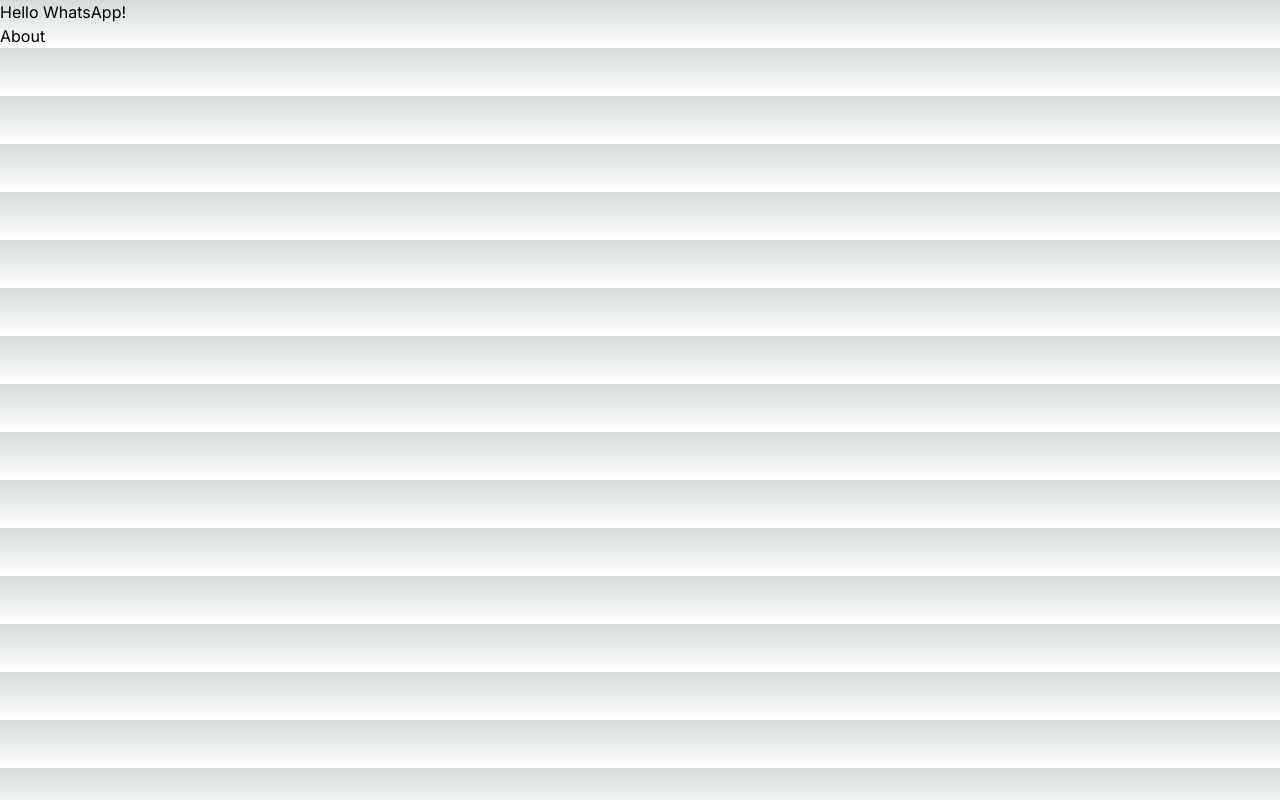
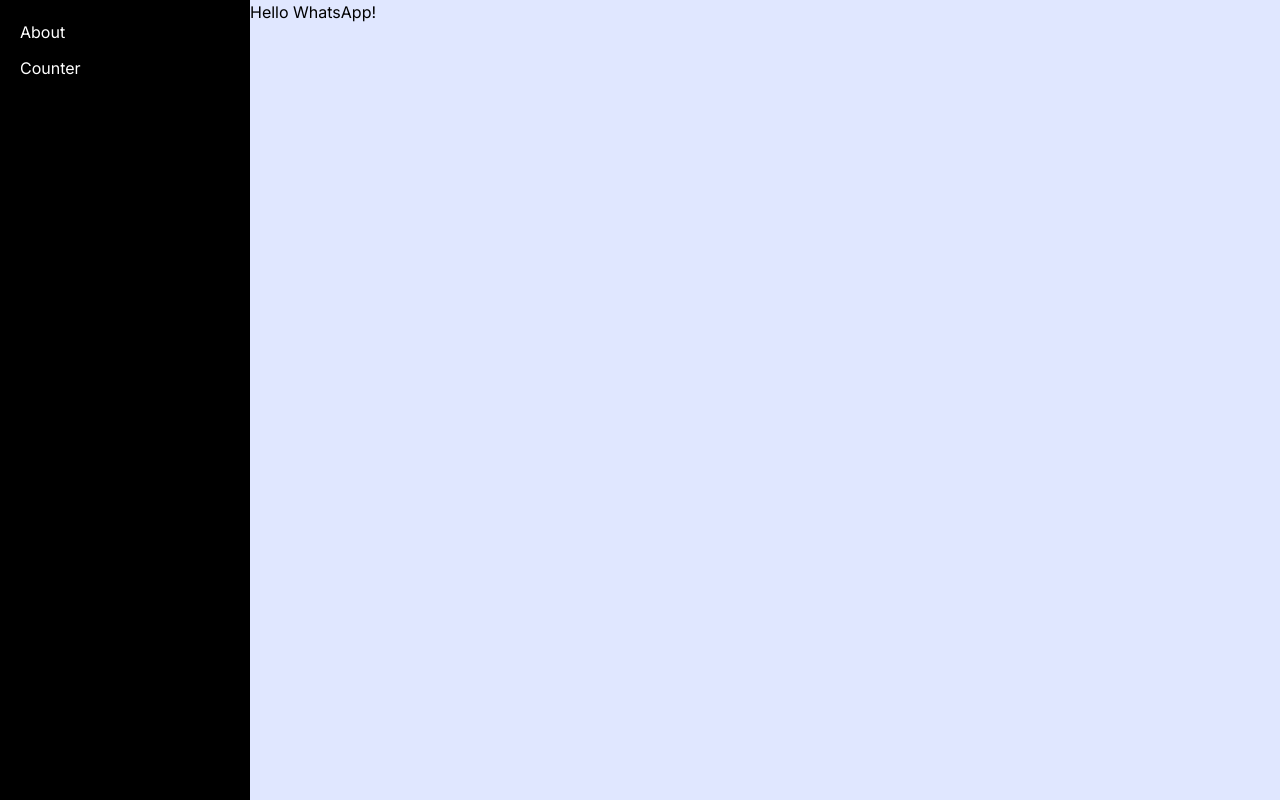
Before and after one commit to irunwazed/nextjs.belajar-dasar, a Next.js app: page / in a window 1280 px wide. Built offline with nearby package versions, Linux system fonts and the light colour scheme.

Commit message:
perbaikan ui

```diff
--- /dev/null
+++ b/app/components/sidebar.tsx
@@ -0,0 +1,15 @@
+import Link from "next/link"
+
+const Sidebar = () => {
+    return (
+
+        <nav className="bg-black p-5 ">
+        <ul className="grid gap-3">
+          <li className="hover:opacity-80"><Link href="/pages/about">About</Link></li>
+          <li><Link href="/pages/counter">Counter</Link></li>
+        </ul>
+      </nav>
+    )
+}
+
+export default Sidebar;
--- a/app/globals.css
+++ b/app/globals.css
@@ -3,9 +3,9 @@
 @tailwind utilities;
 
 :root {
-  --foreground-rgb: 0, 0, 0;
-  --background-start-rgb: 214, 219, 220;
-  --background-end-rgb: 255, 255, 255;
+
+  --background: 0, 0, 0;
+  --background-foreground: 255, 255, 255;
 }
 
 @media (prefers-color-scheme: dark) {
@@ -17,17 +17,6 @@
 }
 
 body {
-  color: rgb(var(--foreground-rgb));
-  background: linear-gradient(
-      to bottom,
-      transparent,
-      rgb(var(--background-end-rgb))
-    )
-    rgb(var(--background-start-rgb));
+  color: rgb(var(--background-foreground));
+  background: rgb(var(--background));
 }
-
-@layer utilities {
-  .text-balance {
-    text-wrap: balance;
-  }
-}
--- a/app/layout.tsx
+++ b/app/layout.tsx
@@ -1,6 +1,7 @@
 import type { Metadata } from "next";
 import { Inter } from "next/font/google";
 import "./globals.css";
+import Sidebar from "./components/sidebar";
 
 const inter = Inter({ subsets: ["latin"] });
 
@@ -16,7 +17,14 @@ export default function RootLayout({
 }>) {
   return (
     <html lang="en">
-      <body className={inter.className}>{children}</body>
+      <body className={inter.className}>
+        <div>
+          <div className="grid grid-cols-[250px,_1fr] w-full h-screen">
+            <Sidebar />
+            <div className="bg-indigo-100 text-black overflow-y-scroll">{children}</div>
+          </div>
+        </div>
+      </body>
     </html>
   );
 }
--- a/app/page.tsx
+++ b/app/page.tsx
@@ -4,10 +4,7 @@ import Link from "next/link";
 const Home: NextPage = () => {
   return (
     <>
-      <div>
-        <h1>Hello WhatsApp!</h1>
-        <Link href="/about">About</Link>
-      </div>
+    <h1>Hello WhatsApp!</h1>
     </>
   );
 };
--- a/app/about/page.tsx
+++ b/app/pages/about/page.tsx
@@ -4,7 +4,6 @@ const About = () => {
   return (
     <div>
       <h1>Hello</h1>
-      <Link href="/">Home</Link>
     </div>
   );
 };
--- /dev/null
+++ b/app/ui/atoms/button-login/index.tsx
@@ -0,0 +1,12 @@
+import { Labels } from "@/configs";
+
+const BtnLogin = () => {
+    const input = {
+        placeholder: Labels.SUMBIT
+    }
+    return (
+        <input type="submit" placeholder={input.placeholder}/>
+    )
+}
+
+export default BtnLogin
--- /dev/null
+++ b/app/ui/atoms/text-input/index.tsx
@@ -0,0 +1,12 @@
+import { Placeholders } from "@/configs";
+
+const TextInput = () => {
+    const input = {
+        placeholder: Placeholders.TEXT_INPUT
+    }
+    return (
+        <input type="text" placeholder={input.placeholder}/>
+    )
+}
+
+export default TextInput
--- /dev/null
+++ b/app/ui/atoms/text-password/index.tsx
@@ -0,0 +1,12 @@
+import { Placeholders } from "@/configs";
+
+const TextPassword = () => {
+    const input = {
+        placeholder: Placeholders.TEXT_PASSWORD
+    }
+    return (
+        <input type="text" placeholder={input.placeholder}/>
+    )
+}
+
+export default TextPassword
--- /dev/null
+++ b/configs/index.tsx
@@ -0,0 +1,10 @@
+enum Placeholders {
+    TEXT_INPUT = 'Enter Your Login',
+    TEXT_PASSWORD = 'Enter Your Password'
+}
+
+enum Labels {
+    SUMBIT = 'Login',
+}
+
+export {Placeholders, Labels}
--- a/jest.config.ts
+++ b/jest.config.ts
@@ -44,6 +44,8 @@ module.exports = {
   },
   transformIgnorePatterns: [
     '/node_modules/',
+    '/e2e/',
+    '^.+\\.spec\\.^$',
     '^.+\\.module\\.(css|sass|scss)$',
   ],
   setupFilesAfterEnv: ['<rootDir>/jest.setup.ts']
```
Also changed, not shown: app/pages/counter/page.tsx (renamed from app/counter/page.tsx), 2 other files (tests, documents, lock files or other folders).
